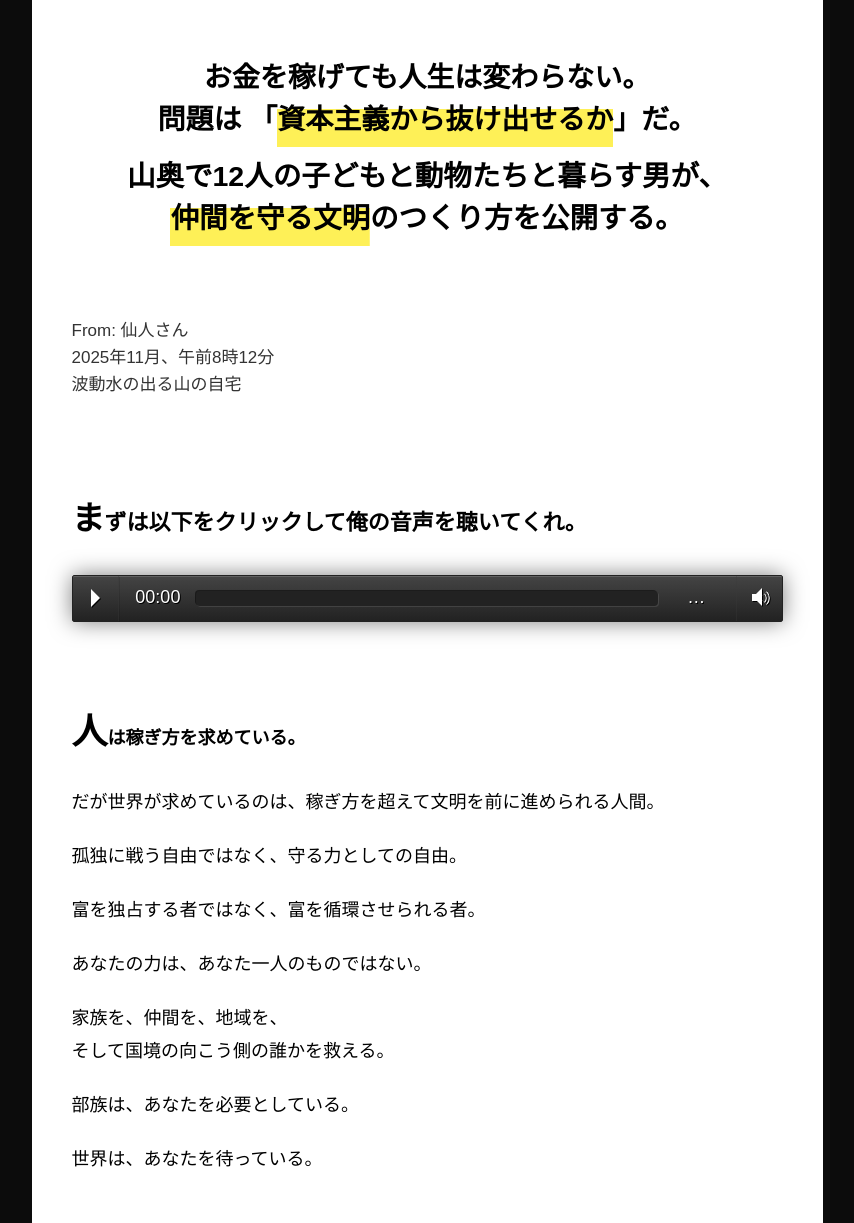
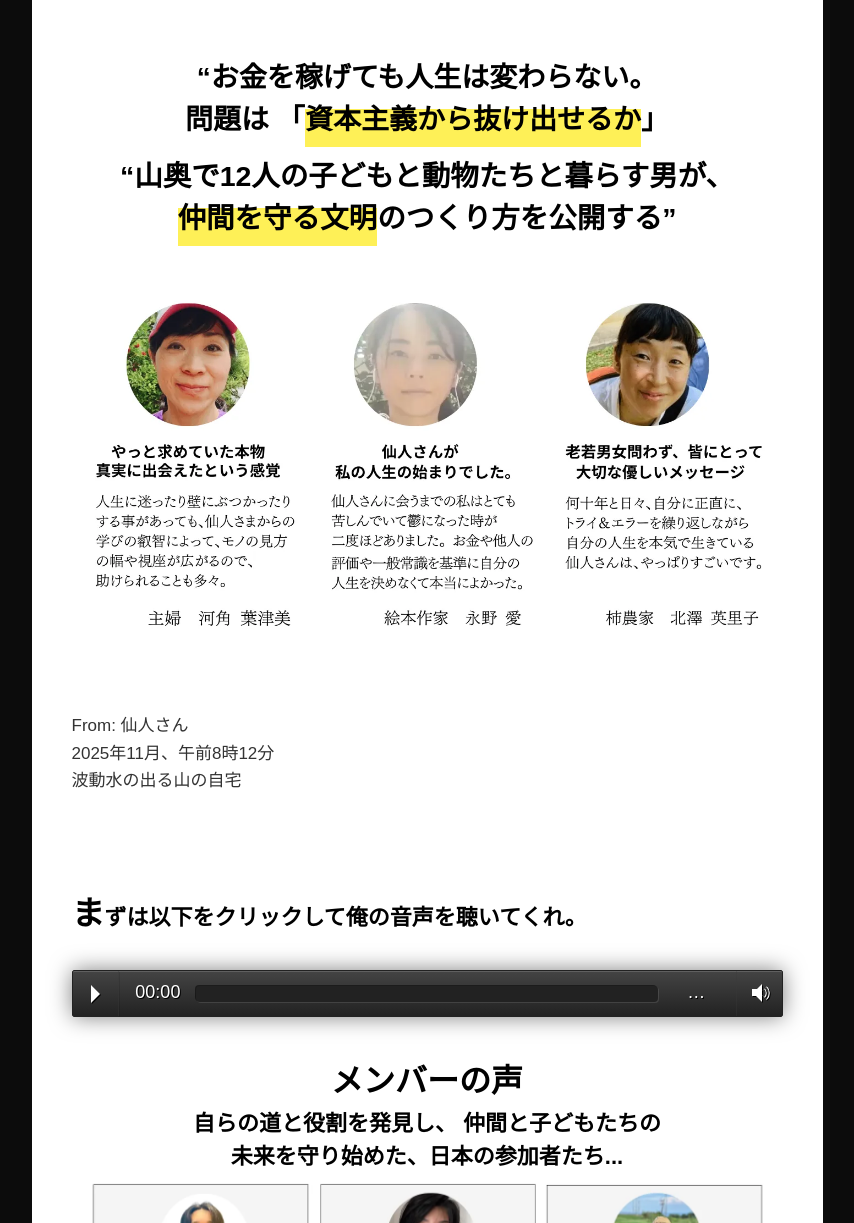
Before and after one commit to NB2685/5paths_salesletter, a plain HTML site: page index.html in a window 1280 px wide. Shown: the part 577-1800 px from the top of the page, without its empty margins (213-1067 px from the left). Drawn offline with Linux system fonts and the light colour scheme.

Commit message:
Add files via upload
head-update

```diff
--- a/files/style.css
+++ b/files/style.css
@@ -203,7 +203,31 @@ h3 {
 .headline-sub2 {
     margin-top: 0px;
     margin-bottom: 0px;
-    font-size: clamp(13px, 3.9vw, 28.5px);
+    font-size: clamp(13px, 3.8vw, 28.5px);
+    font-weight: 900;
+    color: #000000;
+    line-height: 1.5;
+    font-family: 'ヒラギノ角ゴ ProN W8', 'Hiragino Kaku Gothic ProN', '游ゴシック', 'YuGothic', 'メイリオ', Meiryo, 'ＭＳ ゴシック', 'MS Gothic', sans-serif;
+    /*font-family: "ヒラギノ角ゴ StdN W8", "Hiragino Kaku Gothic StdN", sans-serif;*/
+}
+
+.headline-sub3 {
+    margin-top: 40px;
+    margin-bottom: 2px;
+    text-align: center;
+    font-size: clamp(16px, 3.8vw, 32px);
+    font-weight: 900;
+    color: #000000;
+    line-height: 1.5;
+    font-family: 'ヒラギノ角ゴ ProN W8', 'Hiragino Kaku Gothic ProN', '游ゴシック', 'YuGothic', 'メイリオ', Meiryo, 'ＭＳ ゴシック', 'MS Gothic', sans-serif;
+    /*font-family: "ヒラギノ角ゴ StdN W8", "Hiragino Kaku Gothic StdN", sans-serif;*/
+}
+
+.headline-sub4 {
+    margin-top: 0px;
+    margin-bottom: 5px;
+    text-align: center;
+    font-size: clamp(11px, 3vw, 22px);
     font-weight: 900;
     color: #000000;
     line-height: 1.5;
@@ -673,6 +697,10 @@ h3 {
     .section {
         padding: 10px 20px;
     }
+
+.headline-sub3 {
+    margin-top: 20px;
+}
 
 .highlight-1 {
   background-size: 100% 4em;
--- a/index.html
+++ b/index.html
@@ -40,14 +40,21 @@
         </div>
 
         <div class="section section02">
-            <p class="headline-sub">お金を稼げても人生は変わらない。<br>
-            問題は 「<span class="highlight-1">資本主義から抜け出せるか</span>」だ。</p>
+            <p class="headline-sub">“お金を稼げても人生は変わらない。<br>
+            問題は 「<span class="highlight-1">資本主義から抜け出せるか</span>」</p>
             <p class="headline-sub2">
-                山奥で12人の子どもと動物たちと暮らす男が、<br>
-                <span class="highlight-1">仲間を守る文明</span>のつくり方を公開する。</p>
-        </div>
-
-
+                “山奥で12人の子どもと動物たちと暮らす男が、<br>
+                <span class="highlight-1">仲間を守る文明</span>のつくり方を公開する”</p>
+        </div>
+
+<div class="testimonial-grid">
+    <div class="testimonial-item" style="width:90%!important;margin:0 auto;">
+        <picture>
+            <source srcset="files/head-koe.webp" type="image/webp">
+            <img src="files/head-koe.png" alt="お客様の声-head" class="testimonial-img" loading="lazy">
+        </picture>
+    </div>
+</div>
 
         <div class="section section04">
             <p class="from-text">
@@ -75,6 +82,17 @@
     });
 </script>
 
+    <p class="headline-sub3">メンバーの声</p>
+        <p class="headline-sub4">自らの道と役割を発見し、 仲間と子どもたちの <br>未来を守り始めた、日本の参加者たち...</p>
+
+<div class="testimonial-grid" style="margin-bottom:0px;">
+    <div class="testimonial-item">
+        <picture>
+            <source srcset="files/head-koe2.webp" type="image/webp">
+            <img src="files/head-koe2.png" alt="お客様の声-head2" class="testimonial-img" loading="lazy">
+        </picture>
+    </div>
+</div>
 
         </div>
 
```
Also changed, not shown: files/head-koe.png (added), files/head-koe.webp (added), files/head-koe2.png (added), files/head-koe2.webp (added).
